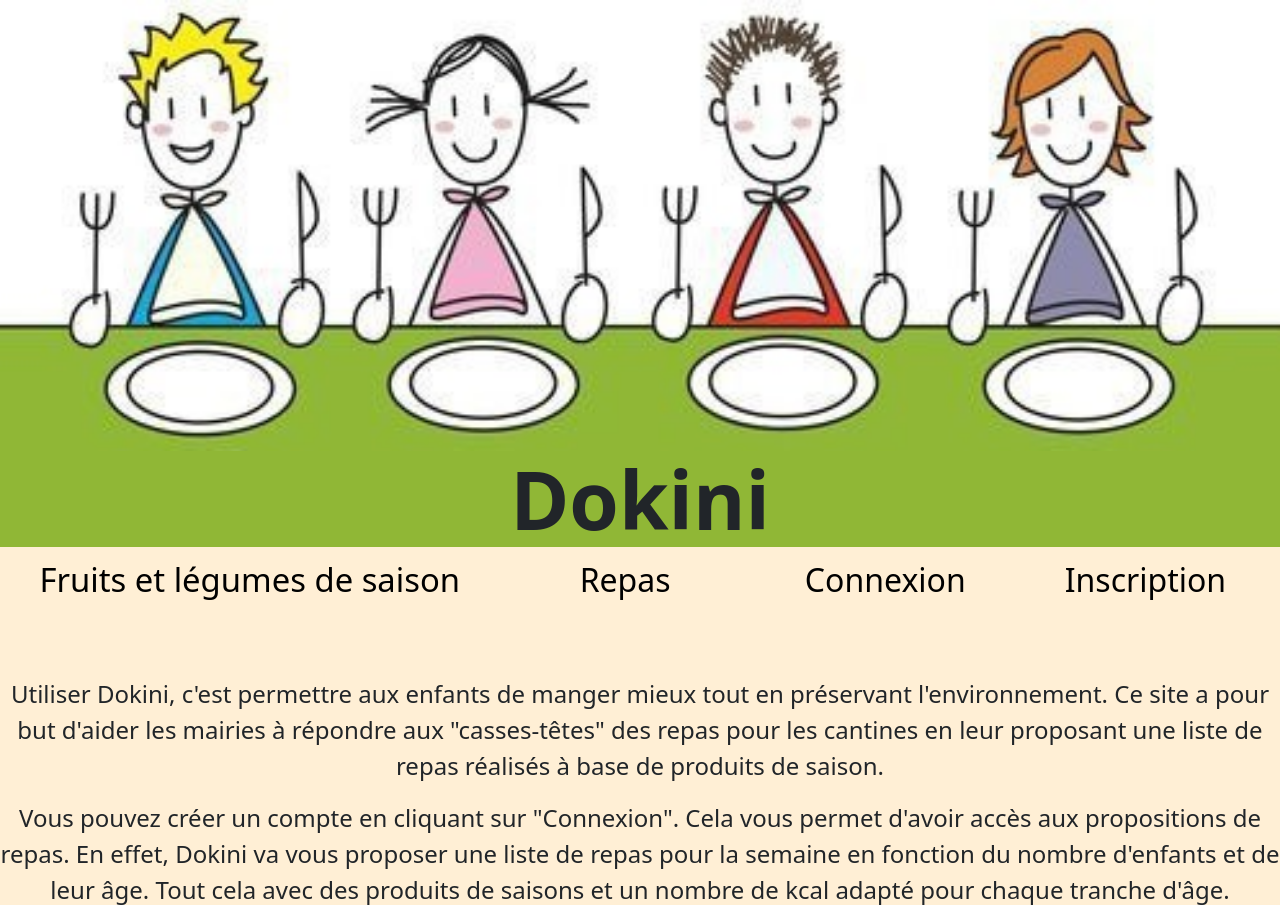
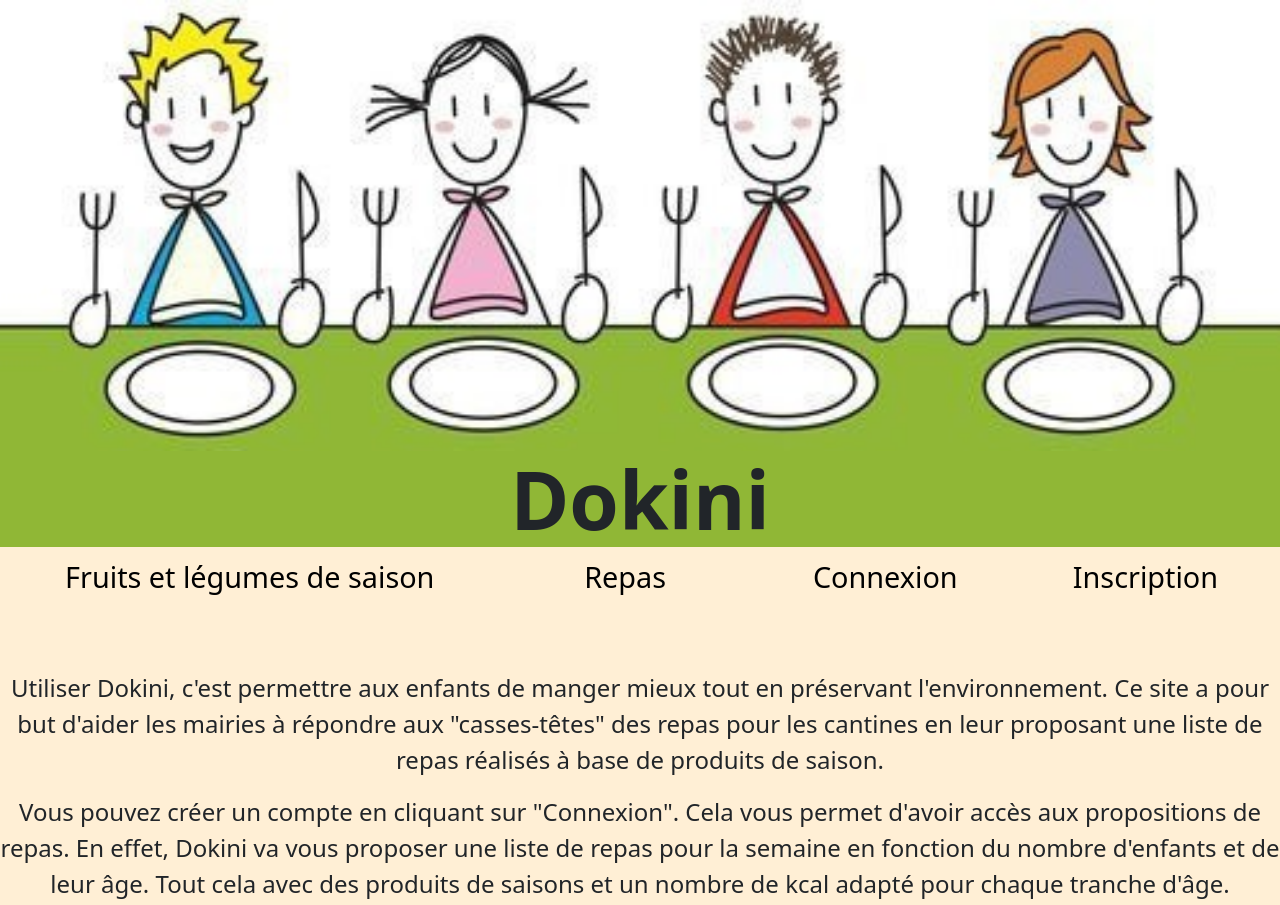
Before and after one commit to Bra-K-C/Dokini, a PHP site: page / in a window 1280 px wide. Shown: the top 905 px of the page. Run offline with PHP 8.4, Linux system fonts and the light colour scheme.

Commit message:
modif titre

```diff
--- a/ccs/style.css
+++ b/ccs/style.css
@@ -33,7 +33,7 @@ p{
   width: 20%;
   text-decoration:none;
   color:black;
-  font-size: 200%;
+  font-size: 180%;
 }
 
 .navig2{
@@ -43,5 +43,5 @@ p{
   width: 38%;
   text-decoration:none;
   color:black;
-  font-size: 205%;
+  font-size: 180%;
 }
```
